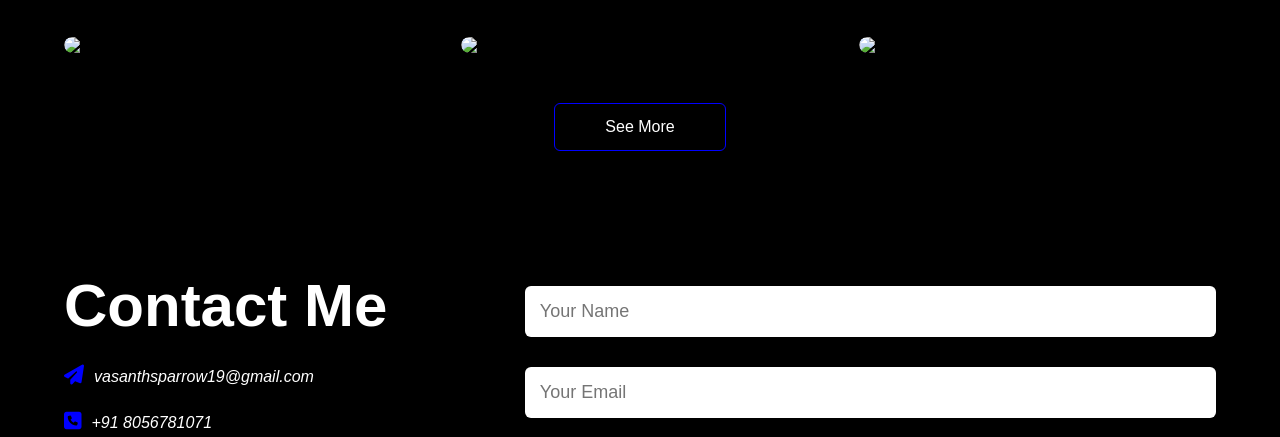
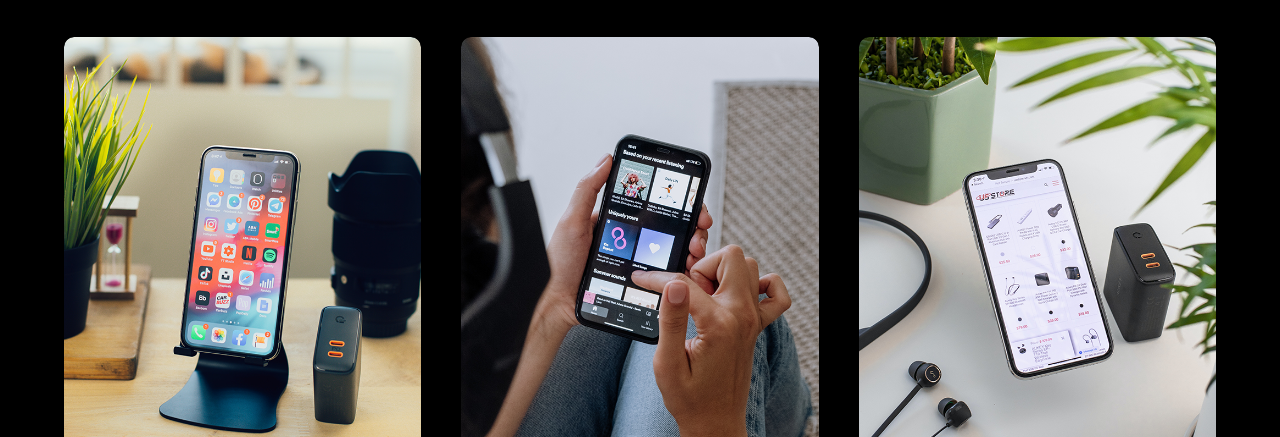
Before and after one commit to Vasanth775/portfolio, a plain HTML site: page index.html in a window 1280 px wide. Shown: the part 2165-2602 px from the top of the page. Drawn offline with Linux system fonts and the light colour scheme.

Commit message:
Update index.html

```diff
--- a/index.html
+++ b/index.html
@@ -121,7 +121,7 @@
        <h1 class="sub-title">My Work</h1>
        <div class="work-list">
         <div class="work">
-          <img src="images/work-1.png">
+          <img src="work-1.png">
             <div class="layer">
               <h3>Social media Websites</h3>
               <p>This site Enables you to connect with the people around the world </p>
@@ -129,7 +129,7 @@
             </div>
         </div>
         <div class="work">
-          <img src="images/work-2.png" >
+          <img src="work-2.png" >
           <div class="layer">
             <h3>Music Websites</h3>
             <p>You can listen to your music and download it from the huge collection of the albums </p>
@@ -137,7 +137,7 @@
           </div>
         </div>
         <div class="work">
-          <img src="images/work-3.png" >
+          <img src="work-3.png" >
           <div class="layer">
             <h3>Online Websites</h3>
             <p>This websites helps you to choose your products on your thought with out moving anywhere</p>
```
